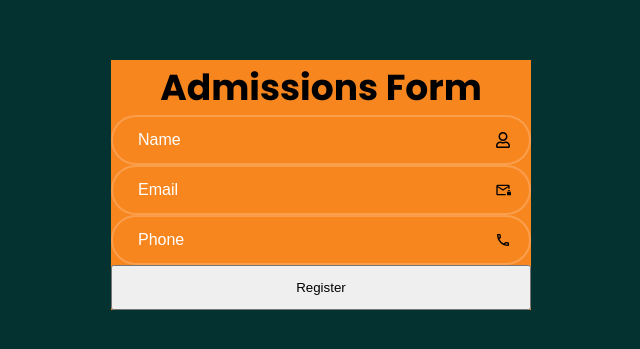
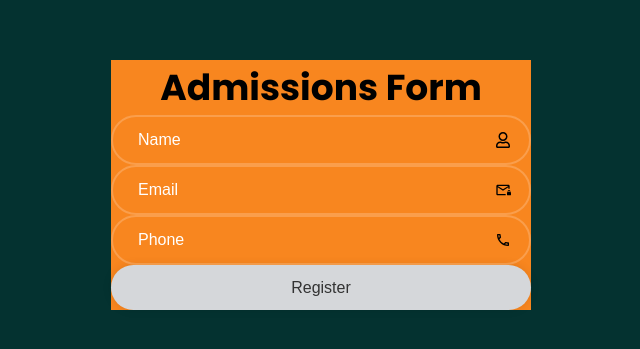
Before and after one commit to jahez07/RegistrationForm_React, a React (Create React App) app in the folder reg_form/: page / in a window 1280 px wide. Shown: the part 215-564 px from the top of the page, without its empty margins (319-959 px from the left). Built offline with nearby package versions, Linux system fonts and the light colour scheme.

Commit message:
Update LoginForm.css

```diff
--- a/reg_form/src/Components/LoginForm/LoginForm.css
+++ b/reg_form/src/Components/LoginForm/LoginForm.css
@@ -43,4 +43,12 @@
 .wrapper button{
     width: 100%;
     height: 45px;
+    background: rgb(213, 215, 218);
+    border: none;
+    outline: none;
+    border-radius: 40px;
+    box-shadow: 0 0 10px rgba(0, 0, 0, .1);
+    cursor: pointer;
+    font-size: 16px;
+    color: #333;
 }
```
